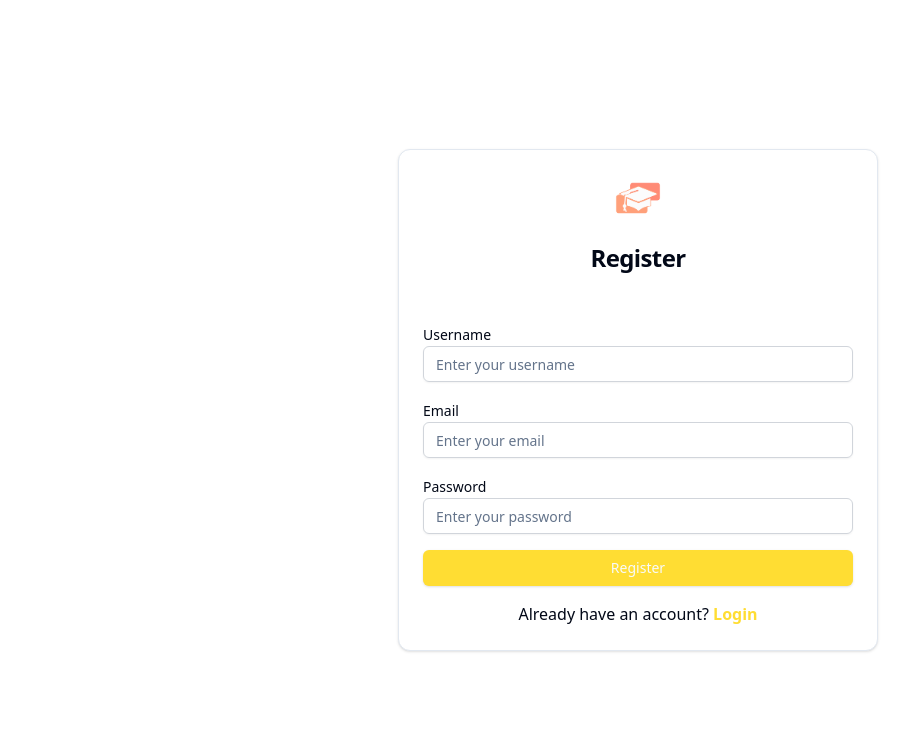
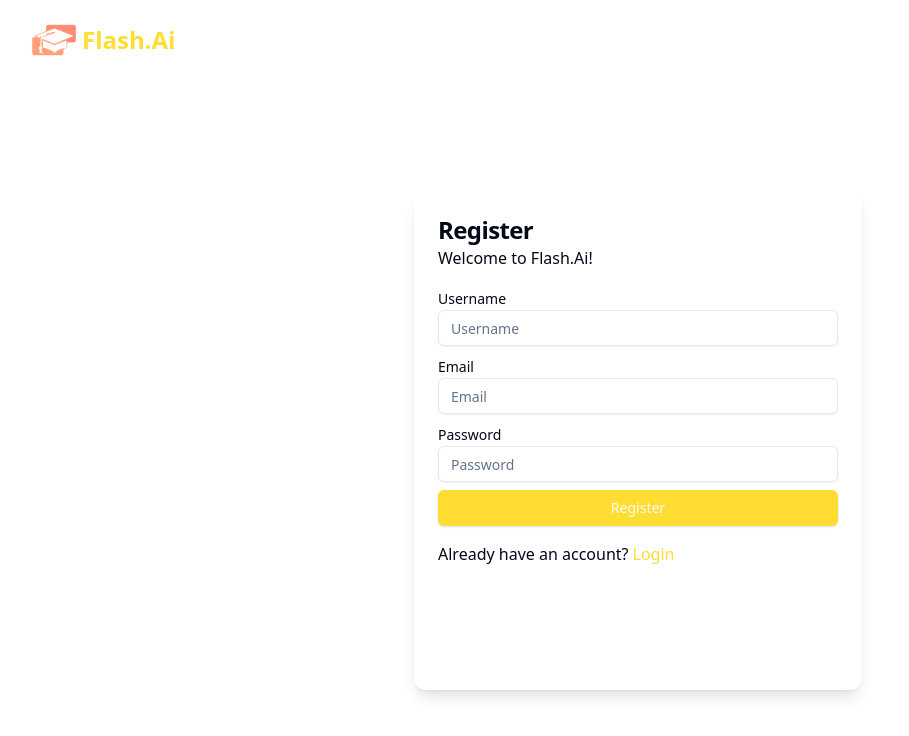
Before and after one commit to Macpickle/Flash.AI, a React (Vite) app in the folder frontend/: page /signup in a window 1280 px wide. Shown: the top 736 px of the page, without its empty margins (2-911 px from the left). Built offline with nearby package versions, Linux system fonts and the light colour scheme; no server answers.

Commit message:
updated login/register page, more error handling and security. JWT expiring now should be working

```diff
--- a/frontend/src/App.jsx
+++ b/frontend/src/App.jsx
@@ -47,7 +47,6 @@ function App() {
 
   return (
     <ThemeProvider> {/* Ensure ThemeProvider is outside of Router */}
-      <div className={`${screenSize === 'small' ? 'pb-16' : 'pb-0'}`}>
         <Router>
           <Layout>
             <Routes>
@@ -55,9 +54,11 @@ function App() {
               <Route path="/login" element={<Login />} />
               <Route path="/register" element={<Register />} />
               <Route path="/signup" element={<Register />} />
+
               <Route
                 path="*"
                 element={
+                  <div className={`${screenSize === 'small' ? 'pb-16' : 'pb-0'}`}>
                     <div className="w-full flex">
                       {screenSize !== "small" ? (
                         <SideNav
@@ -75,6 +76,7 @@ function App() {
                         <Route path="/settings" element={<Settings />} />
                       </Routes>
                     </div>
+                  </div>
                 }
               />
             </Routes>
@@ -83,7 +85,6 @@ function App() {
             <Create type={isCreateOpen} onClose={() => setIsCreateOpen("")} />
           )}
         </Router>
-      </div>
     </ThemeProvider>
   );
 }
--- a/frontend/src/components/app-login-register.jsx
+++ b/frontend/src/components/app-login-register.jsx
@@ -5,6 +5,7 @@ import { Label } from "@/components/ui/label";
 import { Link } from "react-router-dom";
 import AxiosRequest from "@/utils/Axios";
 import PropTypes from "prop-types";
+import { LuCircleX } from "react-icons/lu";
 import { useNavigate } from "react-router-dom";
 import { useState, useEffect } from "react";
 
@@ -15,15 +16,16 @@ function LoginRegister({ method = "login" }) {
 
   const onSubmit = (e) => {
     e.preventDefault();
-    const { username, email, password } = e.target; // get form fields
+    const { username, email, password, keepLoggedIn } = e.target; // get form fields
+
     // error handling
-    if (!email.value.match(/^[^\s@]+@[^\s@]+\.[^\s@]+$/)) {
-      setError("Invalid email Format");
+    if ((!isLogin && !username.value) || !password.value || !email.value) {
+      setError("All fields are required");
       return;
     }
 
-    if ((!isLogin && !username) || !password || !email) {
-      setError("Username is required");
+    if (!email.value.match(/^[^\s@]+@[^\s@]+\.[^\s@]+$/)) {
+      setError("Invalid email Format");
       return;
     }
 
@@ -32,6 +34,7 @@ function LoginRegister({ method = "login" }) {
       username: username?.value,
       email: email.value,
       password: password.value,
+      keepLoggedIn: keepLoggedIn?.checked,
     };
 
     // send data to server
@@ -42,11 +45,16 @@ function LoginRegister({ method = "login" }) {
     })
       .then((response) => {
         localStorage.setItem("token", response.data.token);
+        localStorage.setItem("theme", response.data.user.theme ? "dark" : "light");
         navigate("/dashboard");
       })
       .catch((error) => {
         setError(error.response.data.message);
       });
+  };
+
+  const handleInputChange = () => {
+    setError(null);
   };
 
   useEffect(() => {
@@ -56,73 +64,94 @@ function LoginRegister({ method = "login" }) {
   }, []);
 
   return (
-    <div className="min-h-screen flex items-center justify-center p-2 sm:p-4 md:p-8">
-      <Card className="w-full max-w-[400px] sm:max-w-[440px] md:max-w-[480px] border-0 sm:border shadow-none sm:shadow bg-white dark:bg-neutral-900 dark:border-neutral-800">
-        <CardHeader className="space-y-1 p-4 sm:p-6">
-          <div className="flex justify-center mb-4">
+    <div className="flex justify-center items-center h-screen flex-col">
+      <header className="w-full py-4 px-8 text-black flex flex-row items-center gap-1">
         <img src="./assets/logo.png" alt="Flash.Ai" className="w-12 h-12" />
+        <h2 className="text-2xl font-bold text-primary">Flash.Ai</h2>
+      </header>
+      <div className="flex justify-center items-center w-full flex-grow">
+        <Card className="w-full max-w-md border-none shadow-none sm:border-0 sm:shadow-none lg:border lg:shadow-lg lg:h-[500px]">
+          <CardHeader className="pb-0">
+            <CardTitle className="text-2xl">{isLogin ? "Login" : "Register"}</CardTitle>
+          </CardHeader>
+          <CardContent>
+            <h4>{isLogin ? "Welcome Back" : "Welcome"} to Flash.Ai!</h4>
+
+            {error && (
+              <div className="bg-red-100 border border-red-400 text-red-700 px-4 py-3 rounded relative mb-4 mt-2 flex items-center" role="alert">
+                <LuCircleX className="mr-2 text-2xl" />
+                <span className="block sm:inline">{error}</span>
               </div>
-          <CardTitle className="text-xl sm:text-2xl text-center font-bold dark:text-gray-300 dark:focus:border-primary">
-            {isLogin ? "Login" : "Register"}
-          </CardTitle>
-        </CardHeader>
-        <CardContent className="p-4 sm:p-6">
-          <div className="text-center dark:text-gray-400">
-            {error && <p className="text-red-500">{error}</p>}
-          </div>
-          <form className="space-y-4" onSubmit={onSubmit}>
+            )}
+            <form onSubmit={onSubmit} className="flex flex-col gap-2 mt-4">
               {!isLogin && (
                 <div>
-                <Label htmlFor="username" className="dark:text-gray-400">
-                  Username
-                </Label>
+                  <Label htmlFor="username">Username</Label>
                   <Input
                     id="username"
-                  placeholder="Enter your username"
-                  className="text-sm sm:text-base border-gray-300 dark:border-neutral-700 dark:bg-neutral-800 dark:focus:border-primary"
-                  required
+                    name="username"
+                    type="text"
+                    placeholder="Username"
+                    maxLength="20"
+                    minLength="3"
+                    onChange={handleInputChange}
                   />
                 </div>
               )}
+
               <div>
-              <Label htmlFor="email" className="dark:text-gray-400">
-                Email
-              </Label>
+                <Label htmlFor="email">Email</Label>
                 <Input
                   id="email"
+                  name="email"
                   type="email"
-                placeholder="Enter your email"
-                className="text-sm sm:text-base border-gray-300 dark:border-neutral-700 dark:bg-neutral-800 focus:border-primary dark:focus:border-primary"
-                required
+                  placeholder="Email"
+                  onChange={handleInputChange}
                 />
               </div>
+
               <div>
-              <Label htmlFor="password" className="dark:text-gray-400">
-                Password
-              </Label>
+                <Label htmlFor="password">Password</Label>
                 <Input
                   id="password"
+                  name="password"
                   type="password"
-                placeholder="Enter your password"
-                className="text-sm sm:text-base border-gray-300 dark:border-neutral-700 dark:bg-neutral-800"
-                required
+                  placeholder="Password"
+                  minLength="6"
+                  onChange={handleInputChange}
                 />
               </div>
-            <Button className="w-full">{isLogin ? "Login" : "Register"}</Button>
+              {isLogin && (
+                <div>
+                  <Link to="/forgot-password" className="text-primary hover:underline">
+                    Forgot Password?
+                  </Link>
+                </div>
+              )}
+
+              {isLogin && (
+                <div className = "flex items-center">
+                  <Input id="keepLoggedIn" name="keepLoggedIn" type="checkbox" className="mr-2 w-4" />
+                  <Label htmlFor="keepLoggedIn" className="text-md">Keep me logged in</Label>
+                </div>
+              )}
+
+              <Button type="submit" className="w-full">
+                {isLogin ? "Login" : "Register"}
+              </Button>
             </form>
-          <div className="mt-4 text-center gap-0">
+
+            <div className="mt-4">
               <p>
-              {isLogin ? "Don't have an account?" : "Already have an account?"}{" "}
-              <Link
-                to={isLogin ? "/register" : "/login"}
-                className="text-primary font-bold hover:underline"
-              >
+                {isLogin ? "Don't have an account?" : "Already have an account?"}
+                <Link to={isLogin ? "/register" : "/login"} className="text-primary ml-1 hover:underline">
                   {isLogin ? "Register" : "Login"}
                 </Link>
               </p>
             </div>
           </CardContent>
         </Card>
+      </div>
     </div>
   );
 }
--- a/frontend/src/components/app-sidenav.jsx
+++ b/frontend/src/components/app-sidenav.jsx
@@ -5,6 +5,7 @@ import { Tooltip } from "react-tooltip";
 import PropTypes from "prop-types";
 import { useContext } from "react";
 import { ThemeContext } from "@/utils/contexts/ThemeContext";
+import { useNavigate } from "react-router-dom";
 
 import { LuMoon, LuSun } from "react-icons/lu";
 import {
@@ -46,6 +47,7 @@ const user = {
 
 function SideNav({ handleCreate, handleCollapse, isCollapsed, screenSize }) {
   const { theme, toggleTheme } = useContext(ThemeContext);
+  const navigate = useNavigate();
 
   return (
     <div className="z-50 flex-shrink-0">
@@ -146,7 +148,10 @@ function SideNav({ handleCreate, handleCollapse, isCollapsed, screenSize }) {
           </Button>
 
           <Link
-            to="/logout"
+            to="/"
+            onClick={() => {
+              localStorage.clear();
+            }}
             className="w-full items-center rounded-lg space-x-2 px-3 py-2 text-gray-200 hover:bg-neutral-800 flex"
           >
             <LogOut className="h-5 w-5" />
--- a/frontend/src/routes/Settings.jsx
+++ b/frontend/src/routes/Settings.jsx
@@ -69,6 +69,7 @@ function Settings() {
         <div className="flex w-screen h-screen overflow-x-hidden flex-col p-4">
             <h1 className="text-3xl font-semibold">Settings</h1>
             <p className="text-neutral-500">Manage your account settings</p>
+            <Button className="mt-4 w-48">Save Changes</Button>
             <hr className="mt-2" />
 
             <div className="m-4 flex items-center space-x-4">
@@ -154,13 +155,6 @@ function Settings() {
                         ))}
                     </div>
                 </div>
-
-                <div className="flex items-center justify-center mt-4">
-                    <Button className="w-96" onClick={() => {}}>
-                        Save Changes
-                    </Button>
-                </div>
-
             </div>
     );
 }
```
Also changed, not shown: 1 other file (tests, documents, lock files or other folders). Lines whose indentation alone changed are shown as unchanged.
